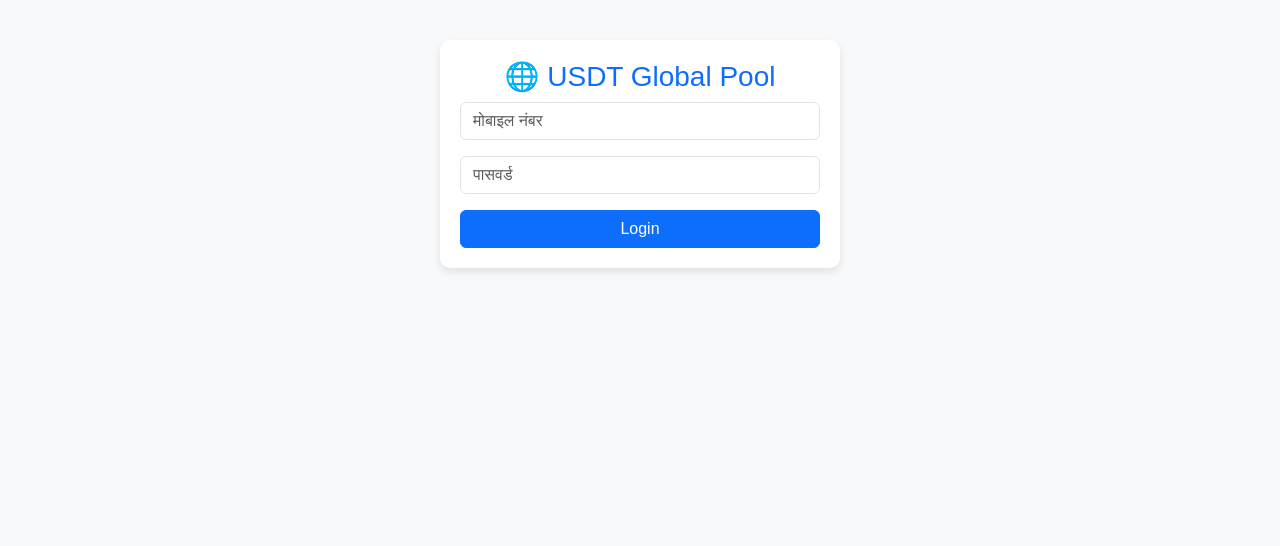
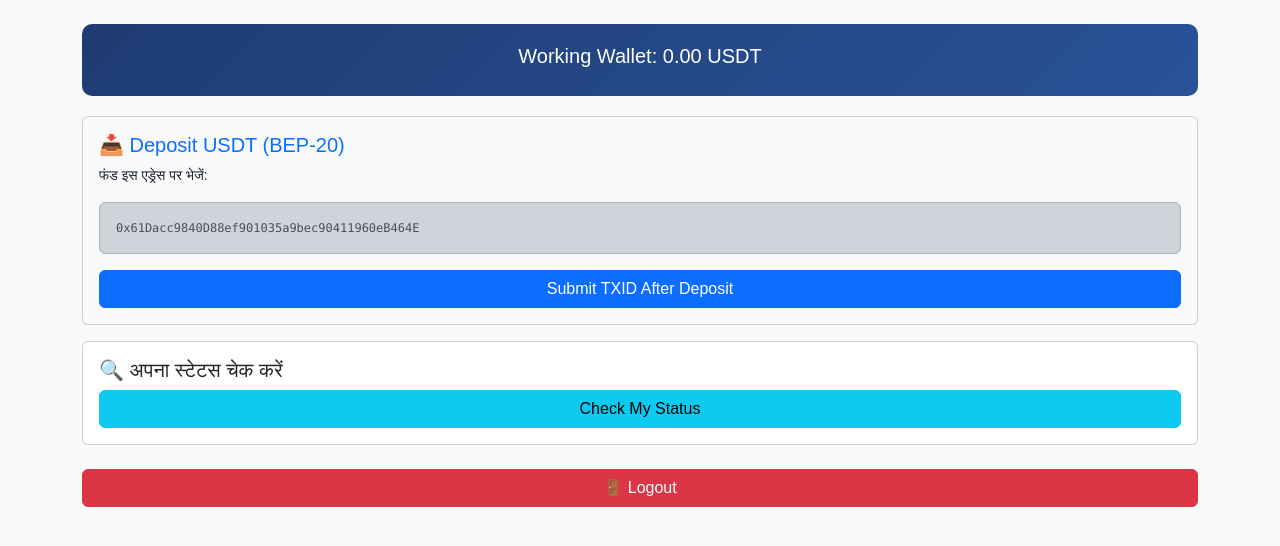
Before and after one commit to lifeline-code/USDT-GLOBAL-POOL, a plain HTML site: page index.html in a window 1280 px wide. Drawn offline with nearby package versions, Linux system fonts and the light colour scheme.

Commit message:
Refactor index.html to enhance dashboard features
Removed login section and updated dashboard layout with deposit functionality.

```diff
--- a/index.html
+++ b/index.html
@@ -12,36 +12,31 @@
 </head>
 <body>
 
-    <!-- LOGIN SECTION -->
-    <div id="login-section" class="container">
-        <div class="auth-card">
-            <h3 class="text-center text-primary">🌐 USDT Global Pool</h3>
-            <input type="text" id="phone" class="form-control mb-3" placeholder="मोबाइल नंबर">
-            <input type="password" id="pass" class="form-control mb-3" placeholder="पासवर्ड">
-            <button class="btn btn-primary w-100" onclick="login()">Login</button>
-        </div>
-    </div>
-
     <!-- DASHBOARD -->
-    <div id="dashboard-section" class="container mt-4" style="display:none;">
-        <div class="wallet-box">
+    <div id="dashboard-section" class="container mt-4">
+        <div class="wallet-box text-center">
             <h5>Working Wallet: 0.00 USDT</h5>
         </div>
 
         <div class="d-grid gap-2">
-            <a href="https://docs.google.com/forms/d/e/1FAIpQLSeVC6O8BGGcnaqIxVcGG8VPmMfsuKuS0CIY4qZwJlRV31tSLw/viewform" target="_blank" class="btn btn-primary btn-lg">📥 Submit Deposit / Withdraw Request</a>
-
-            <div class="card mt-3">
+            <!-- Deposit Section with BEP-20 Address -->
+            <div class="card bg-light">
                 <div class="card-body">
-                    <h5>🔍 ट्रांजैक्शन स्टेटस</h5>
-                    <button class="btn btn-info w-100" onclick="window.open('https://docs.google.com/spreadsheets/d/1yfmHySp2dz3s9yrC21Qb_GhVO_6UYRQuUO4c4dgKG9Y/edit', '_blank')">Check My Status</button>
+                    <h5 class="text-primary">📥 Deposit USDT (BEP-20)</h5>
+                    <p class="small">फंड इस एड्रेस पर भेजें:</p>
+                    <div class="alert alert-dark font-monospace text-break" style="font-size: 12px;">
+                        0x61Dacc9840D88ef901035a9bec90411960eB464E
+                    </div>
+                    <a href="https://docs.google.com/forms/d/e/1FAIpQLSeVC6O8BGGcnaqIxVcGG8VPmMfsuKuS0CIY4qZwJlRV31tSLw/viewform"
+                       target="_blank" class="btn btn-primary w-100">Submit TXID After Deposit</a>
                 </div>
             </div>
 
-            <div class="card mt-3">
+            <!-- Status Check -->
+            <div class="card mt-2">
                 <div class="card-body">
-                    <h5>👥 मेरी टीम रिपोर्ट</h5>
-                    <button class="btn btn-warning w-100 fw-bold" onclick="window.open('https://docs.google.com/spreadsheets/d/1yfmHySp2dz3s9yrC21Qb_GhVO_6UYRQuUO4c4dgKG9Y/edit', '_blank')">🚀 View My Team Stats</button>
+                    <h5>🔍 अपना स्टेटस चेक करें</h5>
+                    <button class="btn btn-info w-100" onclick="window.open('https://docs.google.com/spreadsheets/d/1yfmHySp2dz3s9yrC21Qb_GhVO_6UYRQuUO4c4dgKG9Y/edit', '_blank')">Check My Status</button>
                 </div>
             </div>
 
@@ -49,11 +44,5 @@
         </div>
     </div>
 
-    <script>
-        function login() {
-            document.getElementById('login-section').style.display = 'none';
-            document.getElementById('dashboard-section').style.display = 'block';
-        }
-    </script>
 </body>
 </html>
```
